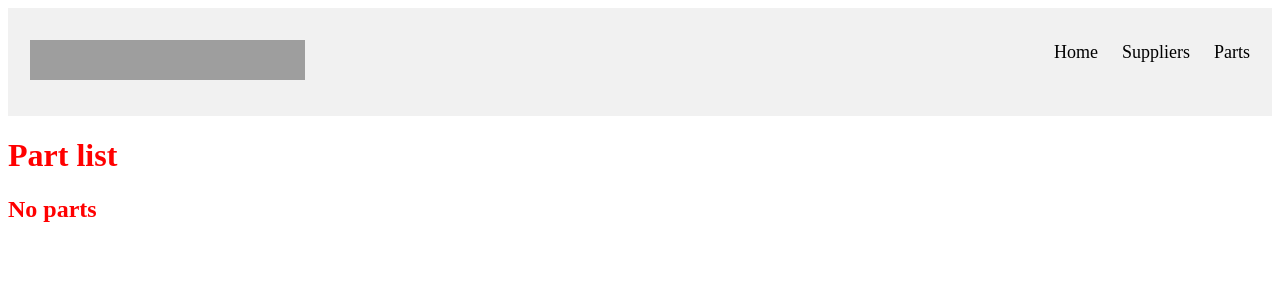
After one commit to Karolsoon/SQA-Portal, a Django app: page /parts/ in a window 1280 px wide. The commit adds this page. Shown: the top 300 px of the page. Run offline with Django 3.2, Linux system fonts and the light colour scheme; data that the repository does not hold is empty; grey boxes are pictures that could not be loaded.

Commit message:
Added Part list view, navigation bar with company logo [not included], cadded the relevant view and urlpattern

```diff
--- a/SupplierQuality/SQA/admin.py
+++ b/SupplierQuality/SQA/admin.py
@@ -1,9 +1,10 @@
 from django.contrib import admin
 from django.contrib.auth.admin import UserAdmin
-from .models import PPAP, Part, Supplier_T1, User
+from .models import PPAP, Part, Subassembly, Supplier_T1, User
 
 admin.site.register(User, UserAdmin)
 admin.site.register(Supplier_T1)
+admin.site.register(Subassembly)
 admin.site.register(Part)
 admin.site.register(PPAP)
 
--- /dev/null
+++ b/SupplierQuality/SQA/static/navbar.css
@@ -0,0 +1,58 @@
+/* Style the header with a grey background and some padding */
+.header {
+    overflow: hidden;
+    background-color: #f1f1f1;
+    padding: 20px 10px;
+  }
+
+  .logo {
+    padding: 0px;
+    margin: 0px;
+  }
+
+  /* Style the header links */
+  .header a {
+    float: left;
+    color: black;
+    text-align: center;
+    padding: 12px;
+    text-decoration: none;
+    font-size: 18px;
+    line-height: 25px;
+    border-radius: 4px;
+  }
+
+  /* Style the logo link (notice that we set the same value of line-height and font-size to prevent the header to increase when the font gets bigger */
+  .header a.logo {
+    font-size: 25px;
+    font-weight: bold;
+  }
+
+  /* Change the background color on mouse-over */
+  .header a:hover {
+    background-color: #ddd;
+    color: black;
+  }
+
+  /* Style the active/current link*/
+  .header a.active {
+    background-color: dodgerblue;
+    color: white;
+  }
+
+  /* Float the link section to the right */
+  .header-right {
+    float: right;
+  }
+
+  /* Add media queries for responsiveness - when the screen is 500px wide or less, stack the links on top of each other */
+  @media screen and (max-width: 500px) {
+    .header a {
+      float: none;
+      display: block;
+      text-align: left;
+    }
+    .header-right {
+      float: none;
+    }
+  }
--- a/SupplierQuality/SQA/templates/SQA/_navbar.html
+++ b/SupplierQuality/SQA/templates/SQA/_navbar.html
@@ -1 +1,8 @@
-<div style="background-color: blue; width: 50px; height: 50px; margin: 1px"></div>
+<div class="header">
+  <a href="{% url 'SQA:index' %}" class="logo"><img class="logo" width="275" height="40" name="logo" alt="logo" src="/static/logo.png"></a>
+  <div class="header-right">
+    <a href="{% url 'SQA:index' %}">Home</a>
+    <a href="{% url 'SQA:list' %}">Suppliers</a>
+    <a href="{% url 'SQA:part_list' %}">Parts</a>
+  </div>
+</div>
--- a/SupplierQuality/SQA/templates/SQA/base.html
+++ b/SupplierQuality/SQA/templates/SQA/base.html
@@ -6,6 +6,7 @@
         <meta http-equiv="X-UA-Compatible" content="ie=edge">
         <title>{% block title %}{% endblock title %}</title>
         <link rel="stylesheet" href="{% static 'styles.css' %}">
+        <link rel="stylesheet" href="{% static 'navbar.css' %}">
     </head>
     <body>
         {% include 'SQA/_navbar.html' %}
--- a/SupplierQuality/SQA/templates/SQA/index.html
+++ b/SupplierQuality/SQA/templates/SQA/index.html
@@ -3,6 +3,6 @@
 {% block title %} Dashboard {% endblock title %}
 
 {% block content %}
-    <h2> Index </h2>
+    <h1> Index </h1>
     <a href="{% url 'SQA:list' %}">Supplier list</a>
 {% endblock content %}
--- /dev/null
+++ b/SupplierQuality/SQA/templates/SQA/part_list.html
@@ -0,0 +1,16 @@
+{% extends 'SQA/base.html' %}
+
+
+{% block title %} Parts {% endblock title %}
+
+
+{% block content %}
+    <h1> Part list </h1>
+    <ul>
+        {% for part in parts %}
+        <li>{{ part.part_name }}</a></li>
+        {% empty %}
+        </ul><h2>No parts</h2>
+        {% endfor %}
+    </ul>
+{% endblock content %}
--- a/SupplierQuality/SQA/templates/SQA/supplier_list.html
+++ b/SupplierQuality/SQA/templates/SQA/supplier_list.html
@@ -5,6 +5,7 @@
 
 
 {% block content %}
+    <h1> Supplier list </h1>
     <ul>
         {% for supplier in suppliers %}
         <li><a href="{% url 'SQA:detail' supplier.id %}">{{ supplier.name }}</a>
--- a/SupplierQuality/SQA/urls.py
+++ b/SupplierQuality/SQA/urls.py
@@ -21,6 +21,10 @@ urlpatterns = [
     path('', views.SQAIndexView.as_view(), name='index'),
     path('suppliers/', include([
         path('', views.SupplierListView.as_view(), name='list'),
-        path('<int:pk>/', views.SupplierDetailView.as_view(), name='detail')
+        path('<int:supplier_id>/', views.SupplierDetailView.as_view(), name='detail'),
+        path('<int:supplier_id>/parts', views.supplier_part_list, name="supplier_part_list")
+    ])),
+    path('parts/', include([
+        path('', views.PartListView.as_view(), name='part_list'),
     ])),
 ]
--- a/SupplierQuality/SQA/views.py
+++ b/SupplierQuality/SQA/views.py
@@ -1,7 +1,7 @@
 from django.shortcuts import get_object_or_404, render
 from django.urls import reverse
 from django.views.generic.base import TemplateView
-from .models import Supplier_T1
+from .models import Supplier_T1, Part, PPAP
 from django.views.generic import View, ListView, DetailView, TemplateView
 
 
@@ -20,7 +20,26 @@ class SupplierListView(ListView):
 class SupplierDetailView(DetailView):
     model = Supplier_T1
     temlplate_name = 'SQA/supplier_t1_detail.html'
+    pk_url_kwarg = 'supplier_id'
 
     def get_context_data(self, **kwargs):
-        context = super().get_context_data(**kwargs)
-        return context
+        """
+        A DetailView can return ONLY ONE queryset
+        Returned queryset can be accessed by "object" in HTML template
+        The returned queryset contains data relevant only to pk
+        pk is passed as "supplier.id" in the supplier_list.html
+        """
+        return super().get_context_data(**kwargs)
+
+class PartListView(ListView):
+    model = Part
+    template_name = 'SQA/part_list.html'
+
+    def get_context_data(self, **kwargs):
+        return {'parts': self.get_queryset()}
+
+
+# NEEDS ATTENTION
+def supplier_part_list(request, supplier_id):
+    parts = Part.objects.all()
+    return render(request, 'SQA/supplier_part_list.html', {'parts': parts})
```
Also changed, not shown: SupplierQuality/SQA/models.py (+6 -2 lines), SupplierQuality/SQA/templates/SQA/supplier_part_list.html (added, +17 -0 lines), SupplierQuality/SQA/templates/SQA/supplier_t1_detail.html (+6 -3 lines), SupplierQuality/SQA/migrations/0003_auto_20211111_1356.py (added), SupplierQuality/SQA/migrations/0004_auto_20211111_1405.py (added), 4 other files.
